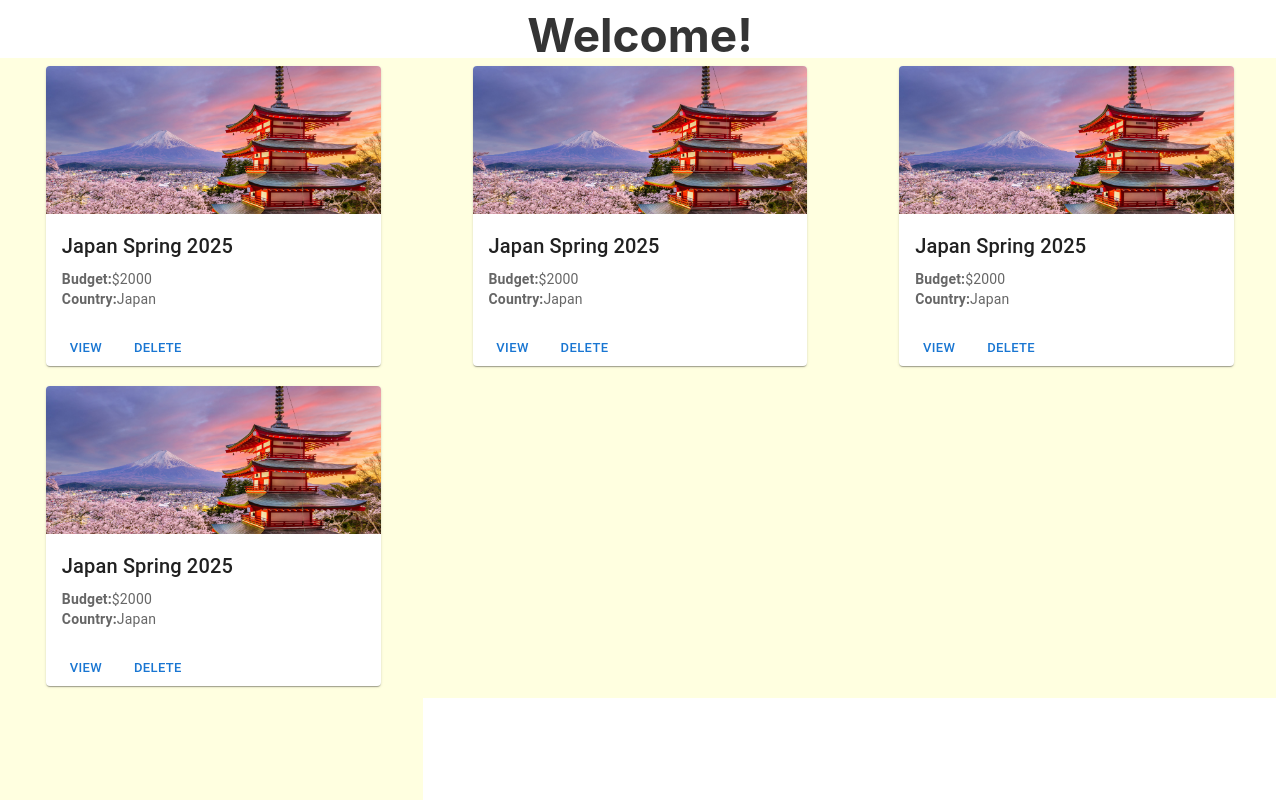
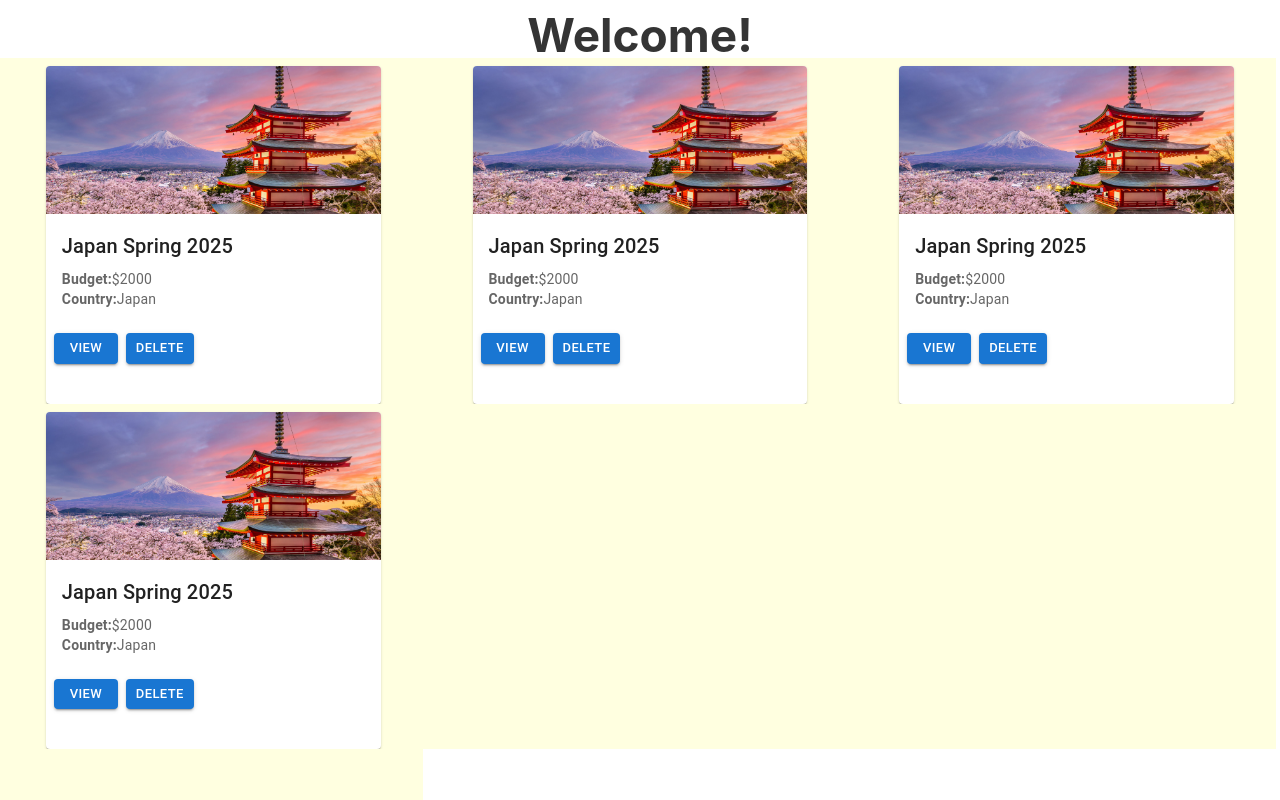
Before and after one commit to Tej-Deep/TT1_17, a React (Create React App) app in the folder frontend/: page / in a window 1280 px wide. Shown: the top 800 px of the page. Built offline with nearby package versions, Linux system fonts and the light colour scheme.

Commit message:
edit buttons for dashboard

```diff
--- a/frontend/src/components/home/Home.css
+++ b/frontend/src/components/home/Home.css
@@ -14,13 +14,13 @@
 .cardWrapper {
     display: flex;
     background-color: lightyellow;
-    height: 50%;
+    height: 54%;
     margin: 2px;
     justify-content: center;
 }
 
 .card {
-    height: 96%;
+    height: 100%;
     width: 80%
 }
 
--- a/frontend/src/components/home/Home.js
+++ b/frontend/src/components/home/Home.js
@@ -1,5 +1,5 @@
 import React, { useContext, useEffect, useState } from 'react';
-import { Link } from "react-router-dom";
+import { Link, useNavigate} from "react-router-dom";
 import Stack from '@mui/material/Stack';
 import Grid from '@mui/material/Grid';
 import Box from '@mui/material/Box';
@@ -10,13 +10,14 @@ import CardMedia from '@mui/material/CardMedia';
 import Button from '@mui/material/Button';
 import Typography from '@mui/material/Typography';
 import './Home.css';
-import placeholderImage from './japan.jpg'
+import placeholderImage from './japan.jpg';
 import axios from 'axios';
 
 
 const Home = () => {
     const backgroundColor = '#2196F3';
     const [data, setData] = useState([]);
+    const navigate = useNavigate();
 
     useEffect(() => {
         const fetchData = async () => {
@@ -88,8 +89,8 @@ const Home = () => {
 
                             </CardContent>
                             <CardActions>
-                                <Button size="small">View</Button>
-                                <Button size="small">Delete</Button>
+                                <Button onClick={()=> {navigate("/itenary")}} variant="contained" size="small">View</Button>
+                                <Button variant="contained" size="small">Delete</Button>
                             </CardActions>
                         </Card>
                 </Grid>
@@ -125,8 +126,8 @@ const Home = () => {
 
                             </CardContent>
                             <CardActions>
-                                <Button size="small">View</Button>
-                                <Button size="small">Delete</Button>
+                                <Button variant="contained" size="small">View</Button>
+                                <Button variant="contained" size="small">Delete</Button>
                             </CardActions>
                         </Card>
                 </Grid>
@@ -162,8 +163,8 @@ const Home = () => {
 
                             </CardContent>
                             <CardActions>
-                                <Button size="small">View</Button>
-                                <Button size="small">Delete</Button>
+                                <Button variant="contained" size="small">View</Button>
+                                <Button variant="contained" size="small">Delete</Button>
                             </CardActions>
                         </Card>
                 </Grid>
@@ -199,8 +200,8 @@ const Home = () => {
 
                             </CardContent>
                             <CardActions>
-                                <Button size="small">View</Button>
-                                <Button size="small">Delete</Button>
+                                <Button variant="contained" size="small">View</Button>
+                                <Button variant="contained" size="small">Delete</Button>
                             </CardActions>
                         </Card>
                 </Grid>
```
Also changed, not shown: frontend/src/components/home/NavBar.js (added).
